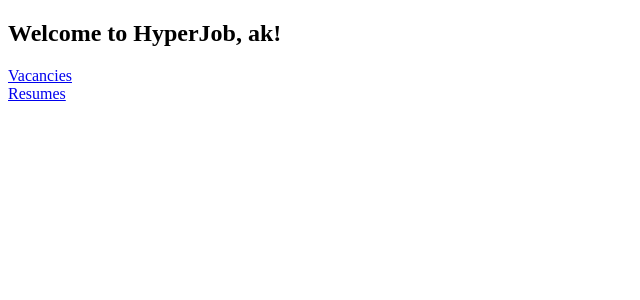
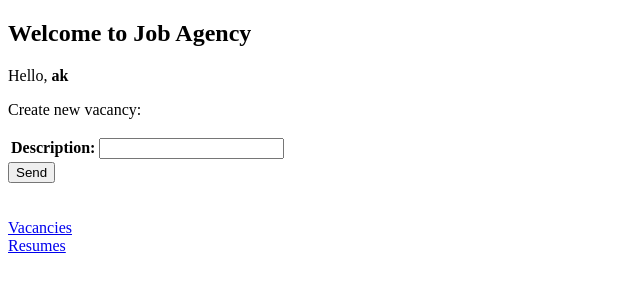
Before and after one commit to acai-berry/job-agency, a Django app: page / in a window 1280 px wide. Shown: the top 300 px of the page, without its empty margins (0-640 px from the left). Run offline with Django 3.2, Linux system fonts and the light colour scheme; a user stored in the database is signed in.

Commit message:
adding forms for new resume/vacancy

```diff
--- a/config/settings.py
+++ b/config/settings.py
@@ -121,3 +121,5 @@
 # https://docs.djangoproject.com/en/3.1/howto/static-files/
 
 STATIC_URL = '/static/'
+
+LOGIN_REDIRECT_URL = '/'
--- a/menu/templates/menu/home.html
+++ b/menu/templates/menu/home.html
@@ -7,14 +7,32 @@
 </head>
 
 <body>
-<h2>Welcome to HyperJob, {% if is_authenticated %}{{ username }}{% else %}Guest{% endif %}!</h2>
+    <h2>Welcome to Job Agency</h2>
     {% if not is_authenticated %}
+    <p>Hello, <b>Guest</b></p>
     <div><a href="/login">Login</a></div>
-<div><a href="/logout">Logout</a></div>
     <div><a href="/signup">Signup</a></div>
+    {% else %}
+    <p>Hello, <b>{{ username }}</b>
+    {% if is_staff %}
+    <p>Create new vacancy:</p>
+    <form method="post" action="/vacancies/new">{% csrf_token %}
+        <table>{{ form.as_table }}</table>
+        <button type="submit">Send</button>
+    </form>
+    {% else %}
+    <p>Create new resume:</p>
+    <form method="post" action="/resumes/new">{% csrf_token %}
+        <table>{{ form.as_table }}</table>
+        <button type="submit">Send</button>
+    </form>
     {% endif %}
+    {% endif %}
+    <br>
+    <br>
     <div><a href="/vacancies">Vacancies</a></div>
     <div><a href="/resumes">Resumes</a></div>
     </body>
 
     </html>
+</html>
--- a/menu/views.py
+++ b/menu/views.py
@@ -3,14 +3,19 @@
 from django.contrib.auth.forms import UserCreationForm
 from django.views.generic import CreateView
 from django.contrib.auth.views import LoginView
+from vacancy.forms import NewVacancyForm
+from resume.forms import NewResumeForm
 
 # Create your views here.
 
 
 class MenuView(View):
     def get(self, request, *args, **kwargs):
+        form = NewVacancyForm() if request.user.is_staff else NewResumeForm()
         context = {
+            'form': form,
             'is_authenticated': request.user.is_authenticated,
+            'is_staff': request.user.is_staff,
             'username': request.user.username,
         }
         return render(request, 'menu/home.html', context=context)
--- a/resume/urls.py
+++ b/resume/urls.py
@@ -1,6 +1,7 @@
 from django.urls import path
-from .views import ResumeView
+from .views import ResumeView, NewResumeView
 #
 urlpatterns = [
     path('', ResumeView.as_view()),
+    path('new', NewResumeView.as_view()),
 ]
--- /dev/null
+++ b/vacancy/forms.py
@@ -0,0 +1,9 @@
+from django.forms import ModelForm
+
+from .models import Vacancy
+
+
+class NewVacancyForm(ModelForm):
+    class Meta:
+        model = Vacancy
+        fields = ['description']
--- a/vacancy/urls.py
+++ b/vacancy/urls.py
@@ -1,6 +1,7 @@
 from django.urls import path
-from .views import VacancyView
+from .views import VacancyView, NewVacancyView
 
 urlpatterns = [
     path('', VacancyView.as_view()),
+    path('new', NewVacancyView.as_view()),
 ]
```
Also changed, not shown: resume/forms.py (added, +9 -0 lines), resume/views.py (+17 -1 lines), vacancy/views.py (+17 -1 lines), db.sqlite3. Lines whose indentation alone changed are shown as unchanged.
